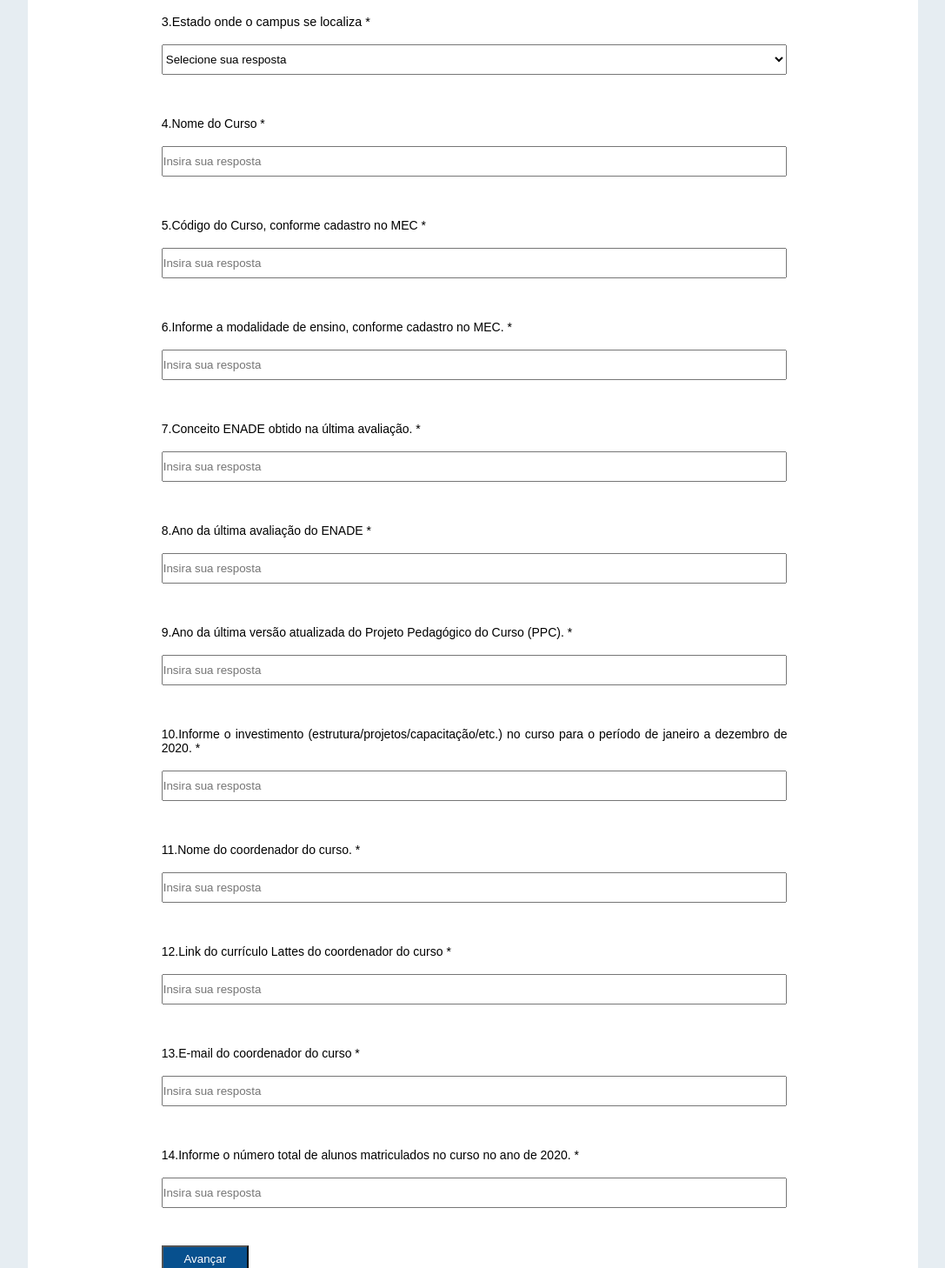
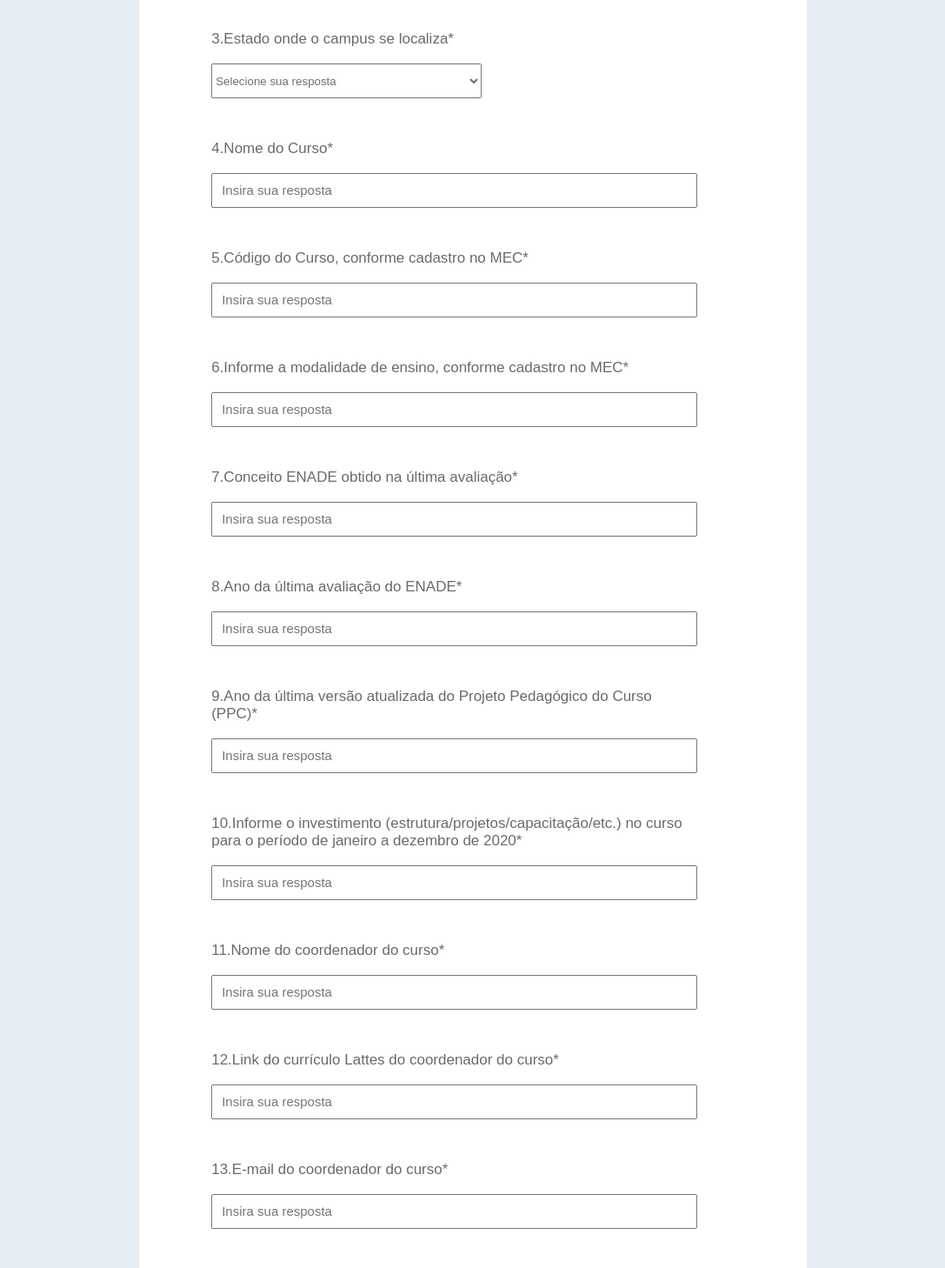
Before and after one commit to joaolucas2012/brazilian-education-monitor, a React (Create React App) app: page / in a window 1280 px wide. Shown: the part 400-1858 px from the top of the page at 87% size, without its empty margins (96-1183 px from the left). Built offline with nearby package versions, Linux system fonts and the light colour scheme.

Commit message:
feat: fix style

```diff
--- a/src/Components/Button/styles.jsx
+++ b/src/Components/Button/styles.jsx
@@ -3,15 +3,25 @@ import styled from 'styled-components';
 const ButtonContainer = styled.div`
     display: flex;
     align-items: left;
-    width: 85%;
+    width: 100%;
 `;
 
 const StyledButton = styled.button`
     margin: 10px 0;
+    border: none;
     background-color: #07508e;
     color: white;
-    width: 100px;
-    height: 30px;
+    width: 100%;
+    height: 40px;
+
+    &:hover{
+        background-color: #05447c;
+        cursor: pointer;
+    }
+
+    @media(min-width: 768px){
+        width: 30%;
+    }
 `;
 
 export{ButtonContainer, StyledButton};
--- a/src/Components/Card/styles.jsx
+++ b/src/Components/Card/styles.jsx
@@ -22,20 +22,25 @@ const Card = styled.div`
     display: flex;
     flex-direction: column;
     height: 100%;
-    width: 100vw;
+    width: 100%;
     background-color: white;
+    padding-bottom: 30px;
+
+    @media(min-width: 320px){
+        padding: 0 5vw;
+    }
 
     @media(min-width: 768px){
         padding-left: 6.5vw;
     }
 
     @media(min-width: 1024px){
-        width: 80vw;
+        width: 60vw;
         padding-left: 6.5vw;
     }
 
     @media(min-width: 1440px){
-        width: 70vw;
+        width: 60vw;
         padding-left: 9vw;
     }
 `;
--- a/src/Components/Input/styles.jsx
+++ b/src/Components/Input/styles.jsx
@@ -6,15 +6,16 @@ const StyledContainer = styled.div`
     align-items: left;
     display: flex;
     flex-direction: column;
-    width: 85%;
+    width: 100%;
     margin: 15px 15px;
 `;
 
 const StyledLabel = styled.label`
     text-align: center;
     width: 100%;
-    font-size: 14px;
+    font-size: 17px;
     font-family: sans-serif;
+    color: #6a6a6a;
 
     @media(min-width: 768px){
         text-align: justify;
@@ -22,7 +23,7 @@ const StyledLabel = styled.label`
     }
 
     @media(min-width: 1024px){
-        text-align: justify;
+        text-align: left;
         width: 90%;
     }
 
@@ -30,11 +31,32 @@ const StyledLabel = styled.label`
         text-align: left;
         width: 80%;
     }
+
+    @media(min-width: 2560px){
+        font-size: 25px;
+        text-align: left;
+        line-height: 40px;
+        width: 90%;
+    }
 `;
 
 const StyledInput = styled.input`
     width: 100%;
-    height: 35px;
+    height: 40px;
+    border-width: 1px solid #d6d6d6;
+    border-radius: none;
+
+    ::placeholder,
+    ::-webkit-input-placeholder {
+        padding: 10px;
+        font-size: 15px;
+        font-family: sans-serif;
+    }
+    :-ms-input-placeholder {
+        padding: 10px;
+        font-size: 15px;
+        font-family: sans-serif;
+    }
 
     @media(min-width: 1024px){
         width: 90%;
@@ -43,6 +65,11 @@ const StyledInput = styled.input`
     @media(min-width: 1440px){
         width: 80%;
     }
+
+    @media(min-width: 2560px){
+        height: 70px;
+        width: 90%;
+    }
 `;
 
 export{ StyledContainer, StyledLabel, StyledInput};
--- a/src/Components/Select/styled.jsx
+++ b/src/Components/Select/styled.jsx
@@ -5,18 +5,19 @@ const StyledContainer = styled.div`
     align-items: left;
     display: flex;
     flex-direction: column;
-    width: 85%;
+    width: 100%;
     margin: 15px 15px;
 `;
 
 const StyledLabel = styled.label`
     text-align: center;
     width: 100%;
-    font-size: 0.9em;
+    font-size: 17px;
     font-family: sans-serif;
+    color: #6a6a6a;
 
     @media(min-width: 768px){
-        text-align: justify;
+        text-align: left;
         width: 90%;
     }
 
@@ -29,18 +30,29 @@ const StyledLabel = styled.label`
         text-align: left;
         width: 80%;
     }
+
+    @media(min-width: 2560px){
+        font-size: 25px;
+        text-align: left;
+        line-height: 40px;
+        width: 90%;
+    }
 `;
 
 const StyledSelect = styled.select`
-    width: 95%;
-    height: 35px;
+    width: 100%;
+    height: 40px;
+    border-width: 1px solid #d6d6d6;
+    border-radius: none;
+    color: #6e6e6e;
 
-    @media(min-width: 1024px){
-        width: 90%;
+    @media(min-width: 1024px) and (max-width: 1440px){
+        width: 50%;
     }
 
-    @media(min-width: 1440px){
-        width: 80%;
+    @media(min-width: 2560px){
+        height: 70px;
+        width: 90%;
     }
 `;
 
--- a/src/Pages/Formulary/index.jsx
+++ b/src/Pages/Formulary/index.jsx
@@ -14,20 +14,20 @@ const Formulary = () => {
             <Title>Informações Cadastrais</Title>
             <P>Nesta seção, vamos abordar questões para conhecer melhor o curso e a coordenação.</P>
           </Header>
-          <Input text="1.Nome da Instituição de Ensino Superior (por extenso e sigla) *" />
-          <Input text="2.Cidade onde se localiza o campus *" />
-          <Select text="3.Estado onde o campus se localiza *" />
-          <Input text="4.Nome do Curso *" />
-          <Input text="5.Código do Curso, conforme cadastro no MEC *" />
-          <Input text="6.Informe a modalidade de ensino, conforme cadastro no MEC. *" />
-          <Input text="7.Conceito ENADE obtido na última avaliação. *" />
-          <Input text="8.Ano da última avaliação do ENADE *" />
-          <Input text="9.Ano da última versão atualizada do Projeto Pedagógico do Curso (PPC). *" />
-          <Input text="10.Informe o investimento (estrutura/projetos/capacitação/etc.) no curso para o período de janeiro a dezembro de 2020. *" />
-          <Input text="11.Nome do coordenador do curso. *" />
-          <Input text="12.Link do currículo Lattes do coordenador do curso *" />
-          <Input text="13.E-mail do coordenador do curso *" />
-          <Input text="14.Informe o número total de alunos matriculados no curso no ano de 2020. *" />
+          <Input text="1.Nome da Instituição de Ensino Superior (por extenso e sigla)*" />
+          <Input text="2.Cidade onde se localiza o campus*" />
+          <Select text="3.Estado onde o campus se localiza*" />
+          <Input text="4.Nome do Curso*" />
+          <Input text="5.Código do Curso, conforme cadastro no MEC*" />
+          <Input text="6.Informe a modalidade de ensino, conforme cadastro no MEC*" />
+          <Input text="7.Conceito ENADE obtido na última avaliação*" />
+          <Input text="8.Ano da última avaliação do ENADE*" />
+          <Input text="9.Ano da última versão atualizada do Projeto Pedagógico do Curso (PPC)*" />
+          <Input text="10.Informe o investimento (estrutura/projetos/capacitação/etc.) no curso para o período de janeiro a dezembro de 2020*" />
+          <Input text="11.Nome do coordenador do curso*" />
+          <Input text="12.Link do currículo Lattes do coordenador do curso*" />
+          <Input text="13.E-mail do coordenador do curso*" />
+          <Input text="14.Informe o número total de alunos matriculados no curso no ano de 2020*" />
           <Button title="Avançar" />
         </Card>
     );
--- a/src/Pages/Formulary/styles.jsx
+++ b/src/Pages/Formulary/styles.jsx
@@ -1,19 +1,25 @@
 import styled from 'styled-components';
 
 const Header = styled.div`
-    width: 90%;
+    width: 100%;
     margin: 30px;
     font-family: sans-serif;
-    padding-left: 2vw;
+    color: #6e6e6e;
 `;
 
 const Title = styled.h2`
     width: 85%;
     margin-top: 12px;
     color: #07508e;
-    font-size: 16px;
-    font-family: sans-serif;
+    font-size: 20px;
+    font-family: Helvetica;
+    font-weight: normal;
     line-height: 30px;
+
+    @media(min-width: 2560px){
+        font-size: 32px;
+        line-height: 70px;
+    }
 `;
 
 const P = styled.p`
@@ -26,6 +32,10 @@ const P = styled.p`
     @media(min-width: 768px){
         width: 100%;
     }
+
+    @media(min-width: 2560px){
+        font-size: 30px;
+    }
 `;
 
 export { Header, Title, P };
```
